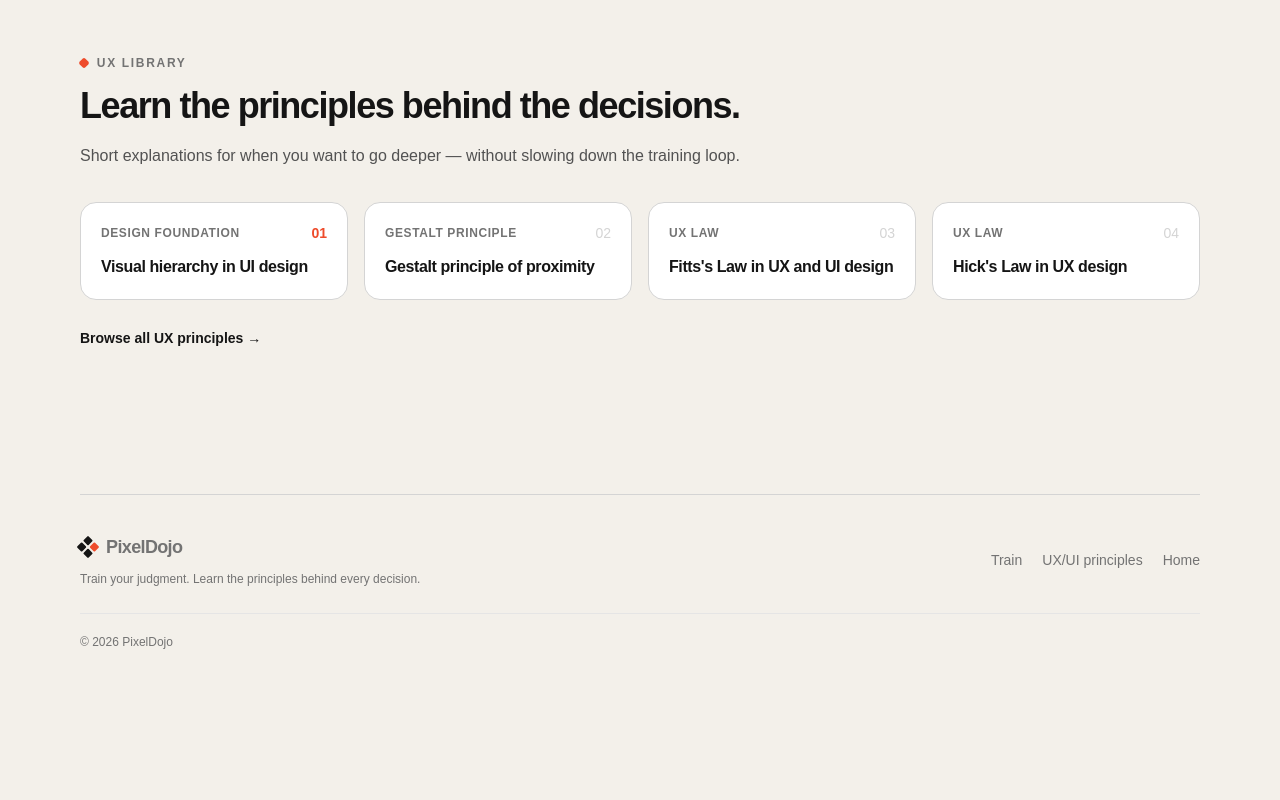
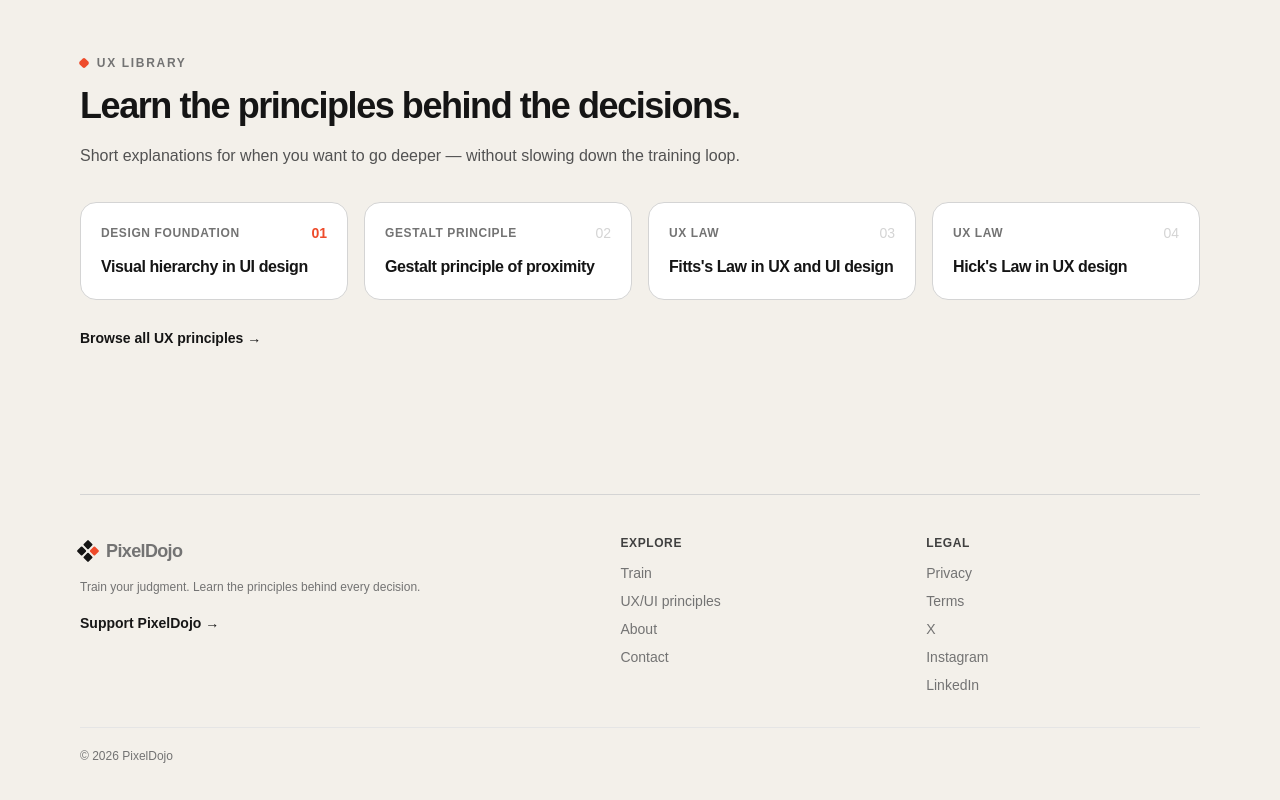
Before and after one commit to pablomrdz/pixeldojo, a Next.js app: page /en in a window 1280 px wide. Shown: the part 805-1605 px from the top of the page. Before the commit the page ends 1539 px from the top, so only its background shows below. Built offline with nearby package versions, Linux system fonts and the light colour scheme; no server answers.

Commit message:
feat: expand footer with trust, support and social links

```diff
--- a/components/SiteFooter.tsx
+++ b/components/SiteFooter.tsx
@@ -1,32 +1,79 @@
 import Link from "next/link";
 import { PixelDojoLogo } from "@/components/PixelDojoLogo";
+import { configuredSocials, siteConfig } from "@/lib/site";
 import type { Locale } from "@/lib/types";
+
+const socialLabel: Record<string, string> = {
+  x: "X",
+  instagram: "Instagram",
+  linkedin: "LinkedIn",
+};
 
 export function SiteFooter({ locale }: { locale: Locale }) {
   return (
-    <footer className="mt-16 border-t border-neutral-300 py-9 text-sm text-neutral-500">
-      <div className="flex flex-col gap-5 sm:flex-row sm:items-center sm:justify-between">
+    <footer className="mt-16 border-t border-neutral-300 py-10 text-sm text-neutral-500">
+      <div className="grid gap-8 md:grid-cols-[1.3fr_.7fr_.7fr]">
         <div>
           <PixelDojoLogo locale={locale} />
-          <p className="mt-2 max-w-sm text-xs leading-5">
+          <p className="mt-3 max-w-sm text-xs leading-5">
             {locale === "es"
               ? "Entrena tu criterio. Aprende los principios detrás de cada decisión."
               : "Train your judgment. Learn the principles behind every decision."}
           </p>
+          <Link
+            href={`/${locale}/support`}
+            className="mt-4 inline-flex text-sm font-semibold text-neutral-900 underline decoration-neutral-400 underline-offset-4"
+          >
+            {locale === "es" ? "Apoyar PixelDojo →" : "Support PixelDojo →"}
+          </Link>
         </div>
-        <div className="flex flex-wrap gap-x-5 gap-y-2">
+
+        <div>
+          <p className="text-xs font-semibold uppercase tracking-wider text-neutral-700">
+            {locale === "es" ? "Explorar" : "Explore"}
+          </p>
+          <div className="mt-3 flex flex-col gap-2">
             <Link href={`/${locale}/play`} className="hover:text-neutral-950">
               {locale === "es" ? "Entrenar" : "Train"}
             </Link>
             <Link href={`/${locale}/ux`} className="hover:text-neutral-950">
               {locale === "es" ? "Principios UX/UI" : "UX/UI principles"}
             </Link>
-          <Link href={`/${locale}`} className="hover:text-neutral-950">
-            {locale === "es" ? "Inicio" : "Home"}
+            <Link href={`/${locale}/about`} className="hover:text-neutral-950">
+              {locale === "es" ? "Acerca de" : "About"}
+            </Link>
+            <Link href={`/${locale}/contact`} className="hover:text-neutral-950">
+              {locale === "es" ? "Contacto" : "Contact"}
             </Link>
           </div>
         </div>
-      <div className="mt-6 border-t border-neutral-200 pt-5 text-xs">
+
+        <div>
+          <p className="text-xs font-semibold uppercase tracking-wider text-neutral-700">
+            Legal
+          </p>
+          <div className="mt-3 flex flex-col gap-2">
+            <Link href={`/${locale}/privacy`} className="hover:text-neutral-950">
+              {locale === "es" ? "Privacidad" : "Privacy"}
+            </Link>
+            <Link href={`/${locale}/terms`} className="hover:text-neutral-950">
+              {locale === "es" ? "Términos" : "Terms"}
+            </Link>
+            {configuredSocials.map(([name, url]) => (
+              <a key={name} href={url} target="_blank" rel="noreferrer" className="hover:text-neutral-950">
+                {socialLabel[name] ?? name}
+              </a>
+            ))}
+            {siteConfig.contactEmail && (
+              <a href={`mailto:${siteConfig.contactEmail}`} className="hover:text-neutral-950">
+                {siteConfig.contactEmail}
+              </a>
+            )}
+          </div>
+        </div>
+      </div>
+
+      <div className="mt-8 border-t border-neutral-200 pt-5 text-xs">
         © {new Date().getFullYear()} PixelDojo
       </div>
     </footer>
```
Lines whose indentation alone changed are shown as unchanged.
